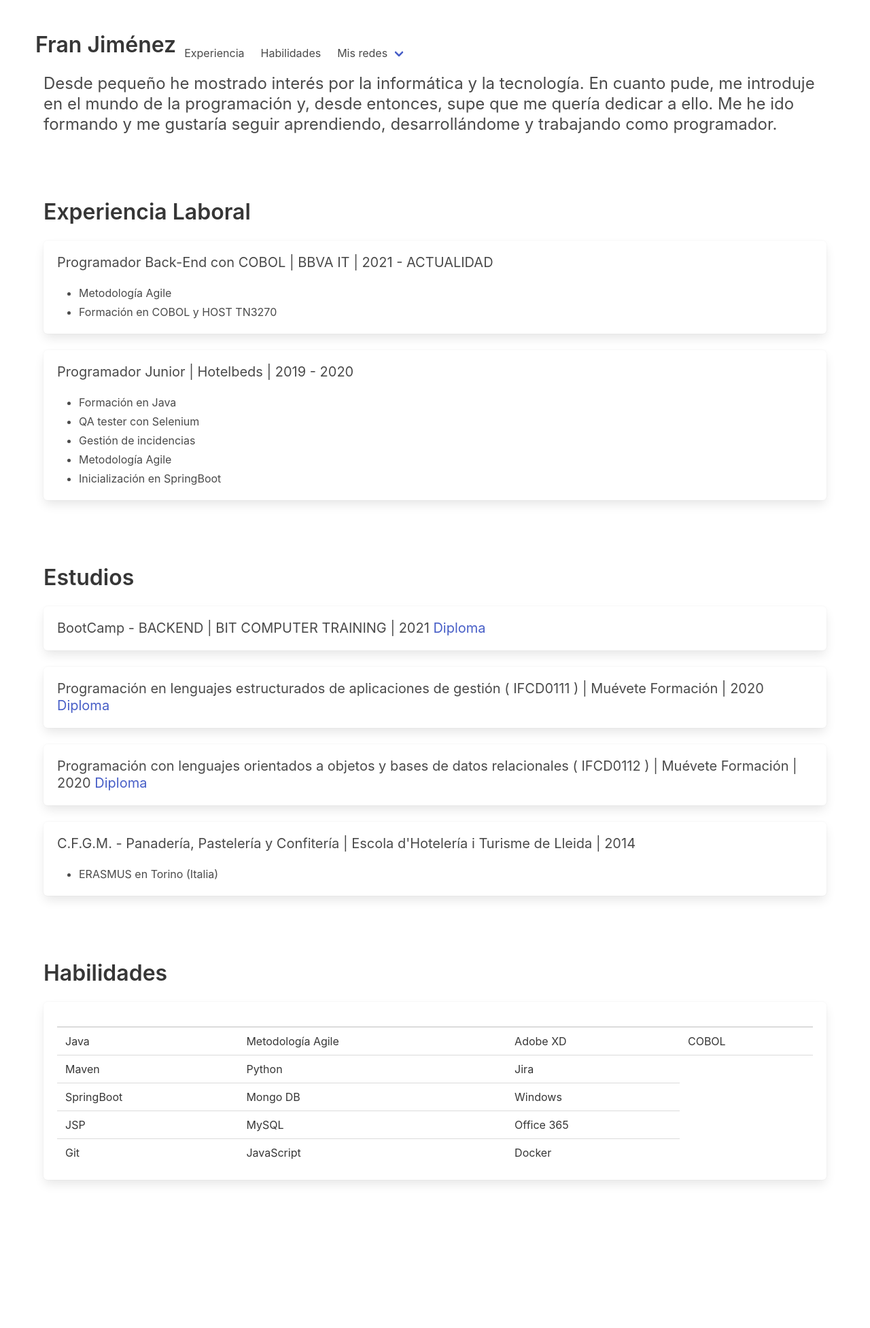
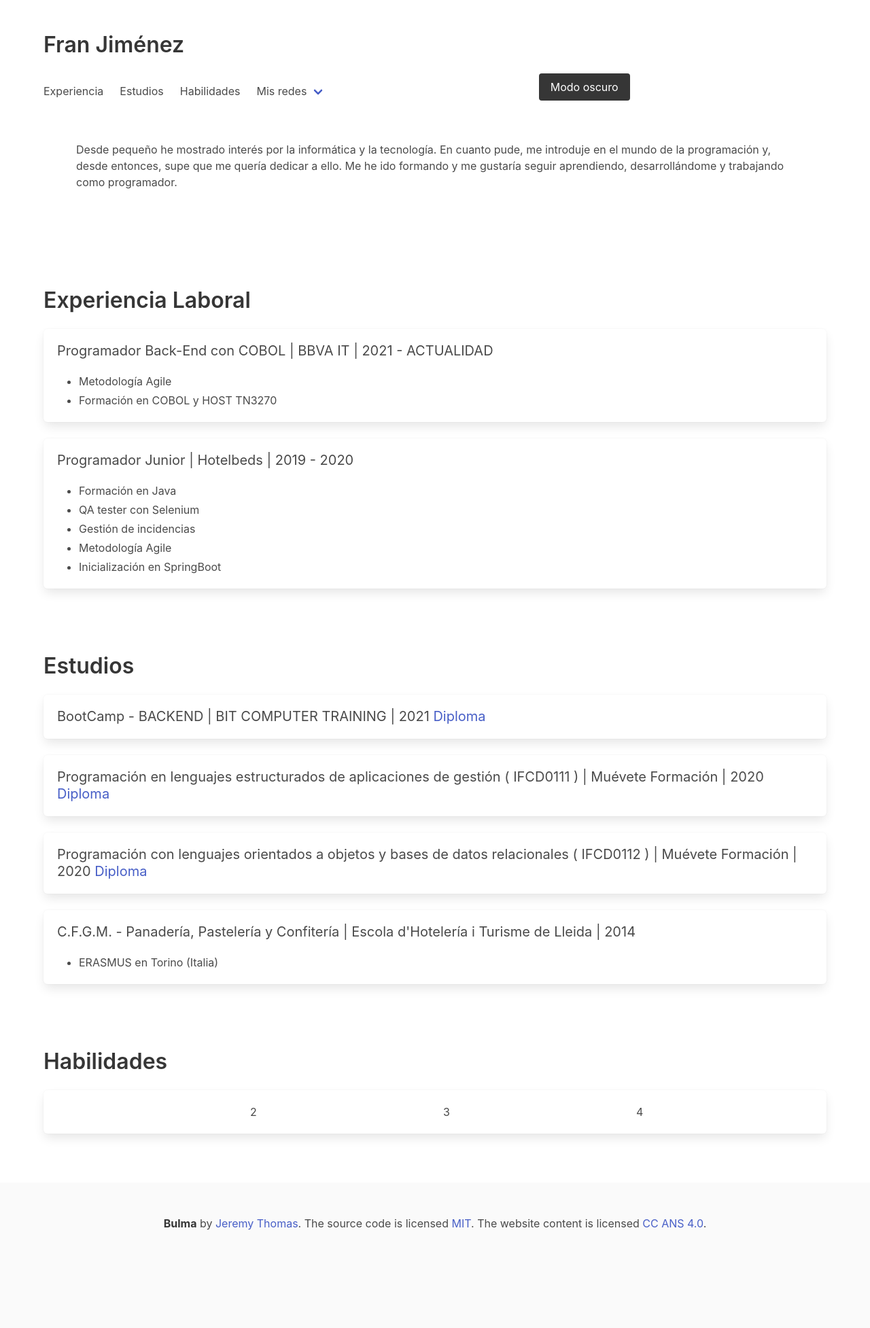
Before and after one commit to fjimenezjob/docker_cv, a Flask app: page / in a window 1280 px wide. Shown: the whole page at 68% size. Before the commit the page ends 1742 px from the top, so only its background shows below. Run offline with Flask 3, Linux system fonts and the light colour scheme.

Commit message:
Evolución en la estructura del cv. Se han añadido estilos sass. Links a diplomas. Links a redes. Modo oscuro en desarrollo

```diff
--- a/src/static/css/styles.css
+++ b/src/static/css/styles.css
@@ -0,0 +1,11 @@
+body.dark-mode {
+  background-color: #121212;
+  color: #ffffff;
+}
+
+title.dark-mode {
+  background-color: #121212;
+  color: #ffffff;
+}
+
+/*# sourceMappingURL=styles.css.map */
--- /dev/null
+++ b/src/static/sass/_dark-mode.scss
@@ -0,0 +1,8 @@
+body.dark-mode {
+    background-color: $color-fondo-dark;
+    color: $color-texto-dark;
+  }
+
+title.dark-mode {
+   color: $title-color;
+  }
--- /dev/null
+++ b/src/static/sass/_variables.scss
@@ -0,0 +1,7 @@
+$color-fondo: #ffffff;
+$color-texto: #333333;
+$title-color: #333333;
+// Variables para el modo oscuro
+$color-fondo-dark: #121212;
+$color-texto-dark: #ffffff;
+$title-color: #ffffff;
--- /dev/null
+++ b/src/static/sass/styles.sass
@@ -0,0 +1,2 @@
+@import '_variables'
+@import '_dark-mode'
--- a/src/templates/index.html
+++ b/src/templates/index.html
@@ -1,14 +1,17 @@
-{% extends 'layout.html' %}
+{% extends 'layout.html' %} {% block content %}
 
-{% block content %}
 <section id="perfil" class="section">
   <div class="container">
-
+    <h1 class="title is-8">Fran Jiménez</h1>
     <nav class="navbar" role="navigation" aria-label="main navigation">
       <div class="navbar-brand">
-                <h1 class="title is-3">Fran Jiménez</h1>
-                <a role="button" class="navbar-burger" aria-label="menu" aria-expanded="false"
-                    data-target="navbarBasicExample">
+        <a
+          role="button"
+          class="navbar-burger"
+          aria-label="menu"
+          aria-expanded="false"
+          data-target="navbarBasicExample"
+        >
           <span aria-hidden="true"></span>
           <span aria-hidden="true"></span>
           <span aria-hidden="true"></span>
@@ -17,62 +20,85 @@
 
       <div id="navbarBasicExample" class="navbar-menu">
         <div class="navbar-start">
-                    <a class="navbar-item" href="#" onclick="scrollToSection('experiencia')">
+          <a
+            class="navbar-item"
+            href="#"
+            onclick="scrollToSection('experiencia')"
+          >
             Experiencia
           </a>
-
-                    <a class="navbar-item" href="#" onclick="scrollToSection('habilidades')">
+          <a class="navbar-item" href="#" onclick="scrollToSection('estudios')">
+            Estudios
+          </a>
+          <a
+            class="navbar-item"
+            href="#"
+            onclick="scrollToSection('habilidades')"
+          >
             Habilidades
           </a>
 
           <div class="navbar-item has-dropdown is-hoverable">
-                        <a class="navbar-link">
-                            Mis redes
-                        </a>
-
+            <a class="navbar-link"> Mis redes </a>
             <div class="navbar-dropdown">
-                            <a class="navbar-item" href="https://www.linkedin.com/in/fran-jimenez-gomez-35b447186/" target="_blank">
+              <a
+                class="navbar-item"
+                href="https://www.linkedin.com/in/fran-jimenez-gomez-35b447186/"
+                target="_blank"
+              >
                 Linkedin
               </a>
-                            <a class="navbar-item" href="https://github.com/fjimenezJOB" target="_blank">
+              <a
+                class="navbar-item"
+                href="https://github.com/fjimenezJOB"
+                target="_blank"
+              >
                 GitHub
               </a>
-                            <a class="navbar-item" href="https://hub.docker.com/u/fjimenezjob" target="_blank">
+              <a
+                class="navbar-item"
+                href="https://hub.docker.com/u/fjimenezjob"
+                target="_blank"
+              >
                 DockerHub
               </a>
-                            <hr class="navbar-divider" >
-                            <a class="navbar-item">
-                                Report an issue
-                            </a>
+              <hr class="navbar-divider" />
+              <a class="navbar-item"> Report an issue </a>
             </div>
           </div>
         </div>
-
-                <div class="navbar-end">
-
-                </div>
+        <button class="button is-dark" id="modoOscuroBtn" onclick="toggleDarkMode()">Modo oscuro</button>
+        <div class="navbar-end"></div>
       </div>
     </nav>
-
-        <h2 class="subtitle is-4">Desde pequeño he mostrado interés por la informática y la tecnología. En cuanto pude,
-            me introduje en el mundo de la programación y, desde entonces, supe que me quería dedicar a ello. Me he ido
-            formando y me gustaría seguir aprendiendo, desarrollándome y trabajando como programador.</h2>
+    <section class="section">
+      <h2 id="presentación">
+        Desde pequeño he mostrado interés por la informática y la tecnología. En
+        cuanto pude, me introduje en el mundo de la programación y, desde
+        entonces, supe que me quería dedicar a ello. Me he ido formando y me
+        gustaría seguir aprendiendo, desarrollándome y trabajando como
+        programador.
+      </h2>
+    </section>
   </div>
 </section>
 <div class="content">
-
   <section id="experiencia" class="section">
     <div class="container">
       <h2 class="title is-3">Experiencia Laboral</h2>
       <div class="box">
-                <p class="subtitle is-5">Programador Back-End con COBOL | BBVA IT | 2021 - ACTUALIDAD</p>
+        <p class="subtitle is-5">
+          Programador Back-End con COBOL | BBVA IT | 2021 - ACTUALIDAD
+        </p>
         <ul>
           <li>Metodología Agile</li>
           <li>Formación en COBOL y HOST TN3270</li>
         </ul>
       </div>
       <div class="box">
-                <p class="subtitle is-5">Programador Junior | Hotelbeds | 2019 - 2020</p>
+        <p class="subtitle is-5">
+          Programador Junior | Hotelbeds | 2019 - 2020
+        </p>
         <ul>
           <li>Formación en Java</li>
           <li>QA tester con Selenium</li>
@@ -85,29 +111,51 @@
     </div>
   </section>
 
-    <section id="educacion" class="section">
+  <section id="estudios" class="section">
     <div class="container">
-
       <h2 class="title is-3">Estudios</h2>
 
       <div class="box">
-                <p class="subtitle is-5">BootCamp - BACKEND | BIT COMPUTER TRAINING | 2021
-                    <a href="https://onedrive.live.com/?authkey=%21AFlI1sbJV4zj0dk&id=7CBE0E9E8BAC20D2%2144361&cid=7CBE0E9E8BAC20D2&parId=root&parQt=sharedby&o=OneUp" target="_blank"> Diploma</a>
+        <p class="subtitle is-5">
+          BootCamp - BACKEND | BIT COMPUTER TRAINING | 2021
+          <a
+            href="https://onedrive.live.com/?authkey=%21AFlI1sbJV4zj0dk&id=7CBE0E9E8BAC20D2%2144361&cid=7CBE0E9E8BAC20D2&parId=root&parQt=sharedby&o=OneUp"
+            target="_blank"
+          >
+            Diploma</a
+          >
         </p>
       </div>
 
       <div class="box">
-                <p class="subtitle is-5">Programación en lenguajes estructurados de aplicaciones de gestión ( IFCD0111 ) | Muévete Formación | 2020
-                    <a href="https://onedrive.live.com/?authkey=%21ACjOzy4fmWGR2p8&id=7CBE0E9E8BAC20D2%2133142&cid=7CBE0E9E8BAC20D2&parId=root&parQt=sharedby&o=OneUp" target="_blank"> Diploma</a>
+        <p class="subtitle is-5">
+          Programación en lenguajes estructurados de aplicaciones de gestión (
+          IFCD0111 ) | Muévete Formación | 2020
+          <a
+            href="https://onedrive.live.com/?authkey=%21ACjOzy4fmWGR2p8&id=7CBE0E9E8BAC20D2%2133142&cid=7CBE0E9E8BAC20D2&parId=root&parQt=sharedby&o=OneUp"
+            target="_blank"
+          >
+            Diploma</a
+          >
         </p>
       </div>
       <div class="box">
-                <p class="subtitle is-5">Programación con lenguajes orientados a objetos y bases de datos relacionales ( IFCD0112 ) | Muévete Formación | 2020
-                    <a href="https://onedrive.live.com/?authkey=%21ACjOzy4fmWGR2p8&id=7CBE0E9E8BAC20D2%2133142&cid=7CBE0E9E8BAC20D2&parId=root&parQt=sharedby&o=OneUp" target="_blank"> Diploma</a>
+        <p class="subtitle is-5">
+          Programación con lenguajes orientados a objetos y bases de datos
+          relacionales ( IFCD0112 ) | Muévete Formación | 2020
+          <a
+            href="https://onedrive.live.com/?authkey=%21ACjOzy4fmWGR2p8&id=7CBE0E9E8BAC20D2%2133142&cid=7CBE0E9E8BAC20D2&parId=root&parQt=sharedby&o=OneUp"
+            target="_blank"
+          >
+            Diploma</a
+          >
         </p>
       </div>
       <div class="box">
-                <p class="subtitle is-5">C.F.G.M. - Panadería, Pastelería y Confitería | Escola d'Hotelería i Turisme de Lleida | 2014</p>
+        <p class="subtitle is-5">
+          C.F.G.M. - Panadería, Pastelería y Confitería | Escola d'Hotelería i
+          Turisme de Lleida | 2014
+        </p>
         <ul>
           <li>ERASMUS en Torino (Italia)</li>
         </ul>
@@ -120,49 +168,29 @@
     <div class="container">
       <h2 class="title is-3">Habilidades</h2>
       <div class="box">
-                <table class="table">
-                    <thead>
-                      <tr>
-                        <th></th>
-                        <th></th>
-                        <th></th>
-                        <th></th>
-                      </tr>
-                    </thead>
-                    <tbody>
-                      <tr>
-                        <td>Java</td>
-                        <td>Metodología Agile</td>
-                        <td>Adobe XD</td>
-                        <td>COBOL</td>
-                      </tr>
-                      <tr>
-                        <td>Maven</td>
-                        <td>Python</td>
-                        <td>Jira</td>
-                      </tr>
-                      <tr>
-                        <td>SpringBoot</td>
-                        <td>Mongo DB</td>
-                        <td>Windows</td>
-                      </tr>
-                      <tr>
-                        <td>JSP</td>
-                        <td>MySQL</td>
-                        <td>Office 365</td>
-                      </tr>
-                      <tr>
-                        <td>Git</td>
-                        <td>JavaScript</td>
-                        <td>Docker</td>
-                    </tr>
-                    </tbody>
-                  </table>
+        <div class="columns is-desktop">
+          <div class="column">
+          <ul>
+          </div>
+          <div class="column">2</div>
+          <div class="column">3</div>
+          <div class="column">4</div>
+        </div>
       </div>
     </div>
   </section>
 </div>
 <script>
+
+  const toggleDarkMode = () => {
+    const body = document.body;
+    body.classList.toggle('dark-mode');
+  };
+
+  // Asigna esta función a un botón de cambio de modo oscuro
+  const darkModeButton = document.getElementById('darkModeButton');
+  darkModeButton.addEventListener('click', toggleDarkMode);
+
   function scrollToSection(sectionId) {
     var section = document.getElementById(sectionId);
     if (section) {
@@ -170,5 +198,4 @@
     }
   }
 </script>
-
 {% endblock %}
--- a/src/templates/layout.html
+++ b/src/templates/layout.html
@@ -3,12 +3,32 @@
 <head>
     <meta charset="UTF-8">
     <meta name="viewport" content="width=device-width, initial-scale=1.0">
-    <link rel="stylesheet" href="https://cdn.jsdelivr.net/npm/bulma@0.9.2/css/bulma.min.css">
-    <!-- <link rel="stylesheet" href="{{ url_for('static', filename='css/style.css') }}"> -->
+    <link rel="stylesheet" href="../static/css/styles.css">
+    <link rel="stylesheet" href="https://cdn.jsdelivr.net/npm/bulma@0.9.4/css/bulma.min.css">
     <title>Mi Currículum</title>
 </head>
 <body>
+
     {% block content %}
+    {% endblock %}
+
+    {% block footer%}
+    <footer class="footer">
+      <div class="container">
+        <div class="content has-text-centered">
+          <p>
+            <strong>Bulma</strong> by <a href="http://jgthms.com">Jeremy Thomas</a>. The source code is licensed
+            <a href="http://opensource.org/licenses/mit-license.php">MIT</a>. The website content
+            is licensed <a href="http://creativecommons.org/licenses/by-nc-sa/4.0/">CC ANS 4.0</a>.
+          </p>
+          <p>
+            <a class="icon" href="https://github.com/jgthms/bulma">
+              <i class="fa fa-github"></i>
+            </a>
+          </p>
+        </div>
+      </div>
+    </footer>
     {% endblock %}
 </body>
 </html>
```
Also changed, not shown: 2 other files. Lines whose indentation alone changed are shown as unchanged.
